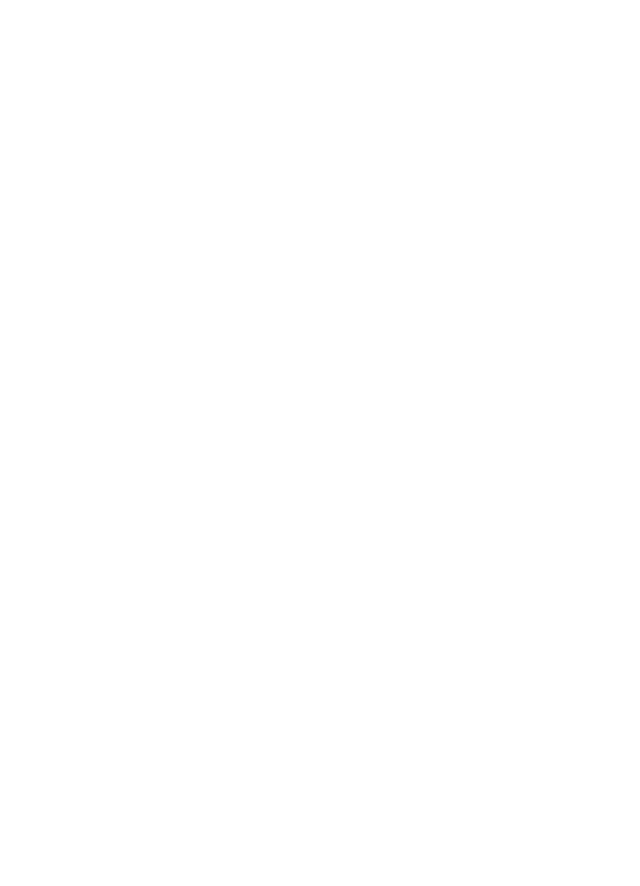
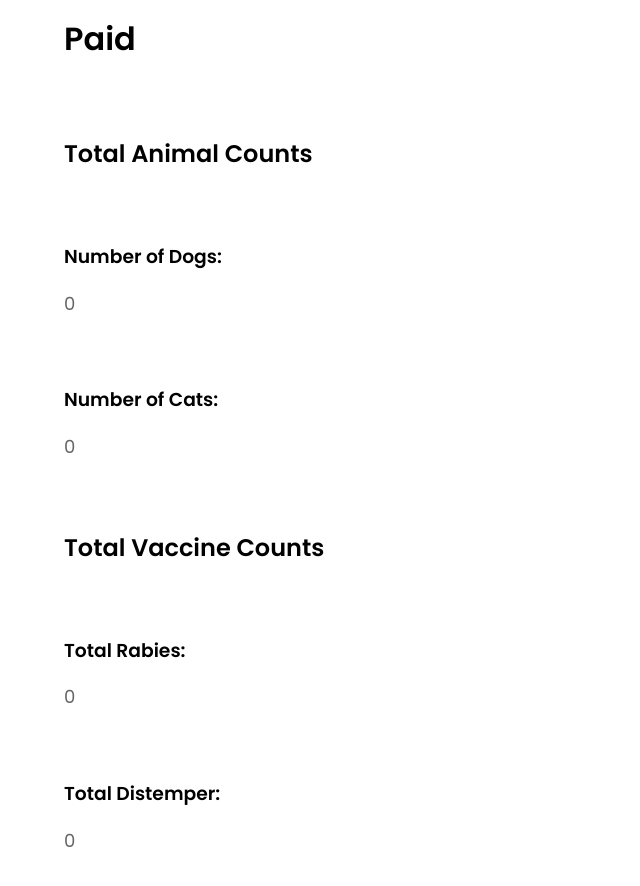
Before and after one commit to peppermint-juli/BARCS-Vaccination-Clinic, a Next.js app: page /dashboard in a window 1280 px wide. Shown: the part 1300-2186 px from the top of the page, without its empty margins (0-640 px from the left). Before the commit the page ends 1144 px from the top, so only its background shows below. Built offline with nearby package versions, Linux system fonts and the light colour scheme; no server answers; the database is empty.

Commit message:
Enhance dashboard and registration components with payment tracking; add tags support in item dialog and registration form

```diff
--- a/app/dashboard/page.tsx
+++ b/app/dashboard/page.tsx
@@ -12,7 +12,7 @@
 
   const { data: vaxCounts, error } = await supabase
     .from('Registration')
-    .select('num_dogs, num_cats, items, car_number')
+    .select('num_dogs, num_cats, items, car_number, payed')
     .eq('date', getTodayDate());
 
 
--- a/app/registrations/page.tsx
+++ b/app/registrations/page.tsx
@@ -2,7 +2,7 @@
 import Swal from 'sweetalert2';
 
 import { createTypedServerClient } from 'src/utils/supabase/typed-client';
-import { getTodayDate } from 'src/utils/date';
+import { getTodayDateOnly } from 'src/utils/date';
 import { RegistrationList } from 'components/contents/registration/registrationList';
 
 // TODO: imp loading animation here
@@ -11,7 +11,7 @@
   const cookieStore = await cookies();
   const supabase = createTypedServerClient(cookieStore);
 
-  const todayDate = getTodayDate();
+  const todayDate = getTodayDateOnly();
   // Fetch data from items table with full typing
   const { data, error } = await supabase.from('Registration')
     .select('car_number, num_dogs, num_cats, id, tags')
--- a/components/common/layout.tsx
+++ b/components/common/layout.tsx
@@ -1,6 +1,8 @@
 import { FC } from 'react';
 import styled from 'styled-components';
 import { CalendarToday as CalendarTodayIcon } from '@mui/icons-material';
+
+import { getTodayDateOnly } from 'src/utils/date';
 
 
 interface Props {
@@ -43,7 +45,7 @@
           <h2>Vaccination Clinic</h2>
           <div className="calendar">
             <CalendarTodayIcon />
-            <p>{new Date(Date.now()).toLocaleDateString()}</p>
+            <p>{getTodayDateOnly()}</p>
           </div>
         </div>
         {children}
--- a/components/contents/dashboard/dashboard.tsx
+++ b/components/contents/dashboard/dashboard.tsx
@@ -1,7 +1,7 @@
 'use client';
 import { FC, useEffect, useState } from 'react';
 import styled from 'styled-components';
-import { sumBy } from 'lodash';
+import { partition, sumBy } from 'lodash';
 
 
 import { createTypedClient } from 'src/utils/supabase/typed-client';
@@ -34,6 +34,7 @@
   num_cats: number;
   items: Json[];
   car_number: string;
+  payed: boolean;
 }
 
 type Props = {
@@ -43,22 +44,40 @@
 export const Dashboard: FC<Props> = ({ serverVaxCounts }) => {
 
   const supabase = createTypedClient();
-  const [totalDogs, setTotalDogs] = useState<number>(0);
-  const [totalCats, setTotalCats] = useState<number>(0);
-  const [totalRabies, setTotalRabies] = useState<number>(0);
-  const [totalDistemper, setTotalDistemper] = useState<number>(0);
+  const [totalDogsPayed, setTotalDogsPayed] = useState<number>(0);
+  const [totalCatsPayed, setTotalCatsPayed] = useState<number>(0);
+  const [totalRabiesPayed, setTotalRabiesPayed] = useState<number>(0);
+  const [totalDistemperPayed, setTotalDistemperPayed] = useState<number>(0);
+
+  const [totalDogsUnpayed, setTotalDogsUnpayed] = useState<number>(0);
+  const [totalCatsUnpayed, setTotalCatsUnpayed] = useState<number>(0);
+  const [totalRabiesUnpayed, setTotalRabiesUnpayed] = useState<number>(0);
+  const [totalDistemperUnpayed, setTotalDistemperUnpayed] = useState<number>(0);
+
   const [vaxCounts, setVaxCounts] = useState<SimplifiedRegistration[]>(serverVaxCounts);
 
   useEffect(() => {
-    const itemsArrays = vaxCounts.map(reg => reg.items);
-    const allItems = itemsArrays.flat();
-    const rabies = sumBy(allItems, (item: any) => item['name'] === 'Rabies' ? item['quantity'] : 0);
-    const distemper = sumBy(allItems, (item: any) => item['name'] === 'Distemper' ? item['quantity'] : 0);
+    const [vaxCountsPayed, vaxCountsUnpayed] = partition(vaxCounts, reg => reg.payed);
 
-    setTotalDogs(sumBy(vaxCounts, 'num_dogs'));
-    setTotalCats(sumBy(vaxCounts, 'num_cats'));
-    setTotalRabies(rabies);
-    setTotalDistemper(distemper);
+    const itemsArraysPayed = vaxCountsPayed.map(reg => reg.items);
+    const allItemsPayed = itemsArraysPayed.flat();
+    const rabiesPayed = sumBy(allItemsPayed, (item: any) => item['name'] === 'Rabies' ? item['quantity'] : 0);
+    const distemperPayed = sumBy(allItemsPayed, (item: any) => item['name'] === 'Distemper' ? item['quantity'] : 0);
+
+    setTotalDogsPayed(sumBy(vaxCountsPayed, 'num_dogs'));
+    setTotalCatsPayed(sumBy(vaxCountsPayed, 'num_cats'));
+    setTotalRabiesPayed(rabiesPayed);
+    setTotalDistemperPayed(distemperPayed);
+
+    const itemsArraysUnpayed = vaxCountsUnpayed.map(reg => reg.items);
+    const allItemsUnpayed = itemsArraysUnpayed.flat();
+    const rabiesUnpayed = sumBy(allItemsUnpayed, (item: any) => item['name'] === 'Rabies' ? item['quantity'] : 0);
+    const distemperUnpayed = sumBy(allItemsUnpayed, (item: any) => item['name'] === 'Distemper' ? item['quantity'] : 0);
+
+    setTotalDogsUnpayed(sumBy(vaxCountsUnpayed, 'num_dogs'));
+    setTotalCatsUnpayed(sumBy(vaxCountsUnpayed, 'num_cats'));
+    setTotalRabiesUnpayed(rabiesUnpayed);
+    setTotalDistemperUnpayed(distemperUnpayed);
 
   }, [vaxCounts]);
 
@@ -106,23 +125,44 @@
     <Styled>
       <TabMenu />
       <div className="content payments-section">
-        <h1>Total Animal Counts</h1>
+        <h1>Unpaid</h1>
+        <h2>Total Animal Counts</h2>
         <div className="field">
           <h3>Number of Dogs:</h3>
-          <p>{totalDogs}</p>
+          <p>{totalDogsUnpayed}</p>
         </div>
         <div className="field">
           <h3>Number of Cats:</h3>
-          <p>{totalCats}</p>
+          <p>{totalCatsUnpayed}</p>
         </div>
-        <h1>Total Vaccine Counts</h1>
+        <h2>Total Vaccine Counts</h2>
         <div className="field">
           <h3>Total Rabies:</h3>
-          <p>{totalRabies}</p>
+          <p>{totalRabiesUnpayed}</p>
         </div>
         <div className="field">
           <h3>Total Distemper:</h3>
-          <p>{totalDistemper}</p>
+          <p>{totalDistemperUnpayed}</p>
+        </div>
+        <br />
+        <h1>Paid</h1>
+        <h2>Total Animal Counts</h2>
+        <div className="field">
+          <h3>Number of Dogs:</h3>
+          <p>{totalDogsPayed}</p>
+        </div>
+        <div className="field">
+          <h3>Number of Cats:</h3>
+          <p>{totalCatsPayed}</p>
+        </div>
+        <h2>Total Vaccine Counts</h2>
+        <div className="field">
+          <h3>Total Rabies:</h3>
+          <p>{totalRabiesPayed}</p>
+        </div>
+        <div className="field">
+          <h3>Total Distemper:</h3>
+          <p>{totalDistemperPayed}</p>
         </div>
       </div>
 
--- a/components/contents/form/item/itemsGrid.tsx
+++ b/components/contents/form/item/itemsGrid.tsx
@@ -10,6 +10,7 @@
   subtotal: number;
   waived: boolean;
   refunded: boolean;
+  tags: string[];
 }
 
 type Props = {
@@ -68,6 +69,7 @@
       renderCell: (params) => <>
         {params.row.waived && <Chip color="warning" label="Waived" />}
         {params.row.refunded && <Chip color="warning" label="Refunded" />}
+        {params.row.tags && params.row.tags.map((tag) => (<Chip key={tag} label={tag} color="default" />))}
       </>
     },
     {
--- a/components/contents/payments/editPayment.tsx
+++ b/components/contents/payments/editPayment.tsx
@@ -9,7 +9,7 @@
 import { getTodayDate } from 'src/utils/date';
 
 import { RegistrationFormData, RegistrationForm, allowedTags } from 'components/contents/form/registrationForm';
-import { isEqual, reduce } from 'lodash';
+import { isEqual } from 'lodash';
 
 type Props = {
   items: Item[];
--- a/components/contents/registration/registrationList.tsx
+++ b/components/contents/registration/registrationList.tsx
@@ -8,7 +8,6 @@
 import { Edit as EditIcon } from '@mui/icons-material';
 
 import { TabMenu } from 'components/common/tabs';
-import { sortBy } from 'lodash';
 
 export type TabOption = {
   name: string
```
Also changed, not shown: components/contents/form/item/itemDialog.tsx (+72 -19 lines), components/contents/form/registrationForm.tsx (+31 -57 lines).
